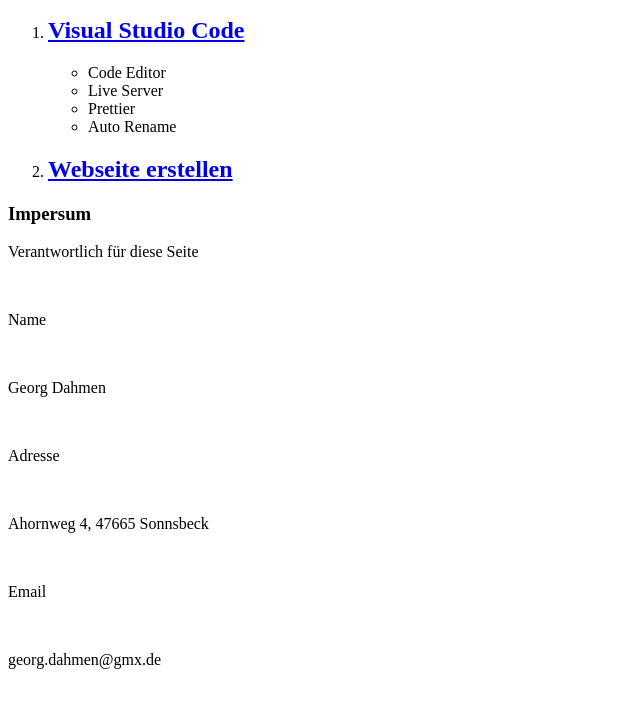
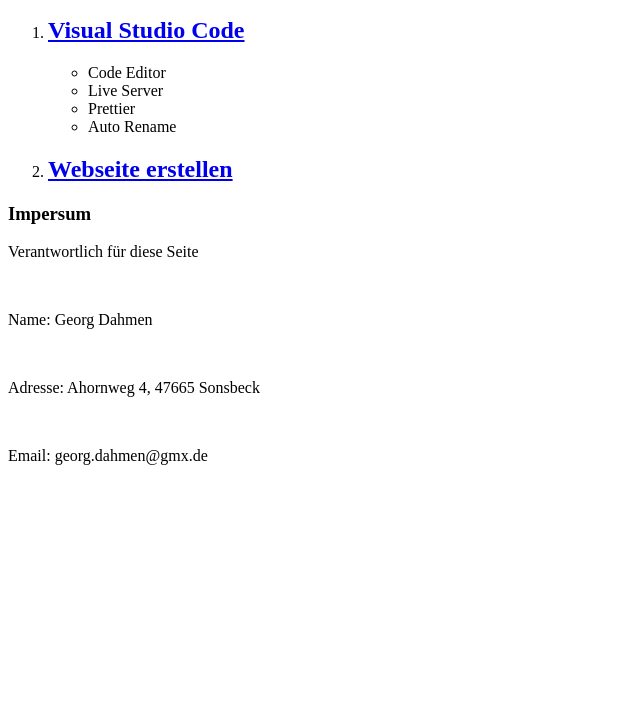
Before and after one commit to georg0480/webseite, a plain HTML site: page index.html in a window 1280 px wide. Shown: the part 101-808 px from the top of the page, without its empty margins (0-640 px from the left). Drawn offline with Linux system fonts and the light colour scheme.

Commit message:
änd Daten im Impersim

```diff
--- a/index.html
+++ b/index.html
@@ -32,12 +32,8 @@
     </ol>
       <h3>Impersum</h3>
         <p>Verantwortlich für diese Seite</p><br>
-        <p>Name</p><br>
-          <p>Georg Dahmen</p><br>
-        <p>Adresse</p><br>
-          <p>Ahornweg 4, 47665 Sonnsbeck</p><br>
-          <p>Email</p><br>
-          <p>georg.dahmen@gmx.de</p><br>
-
+        <p>Name: Georg Dahmen</p><br>
+                  <p>Adresse: Ahornweg 4, 47665 Sonsbeck</p><br>
+          <p>Email: georg.dahmen@gmx.de</p><br>
   </body>
 </html>
```
